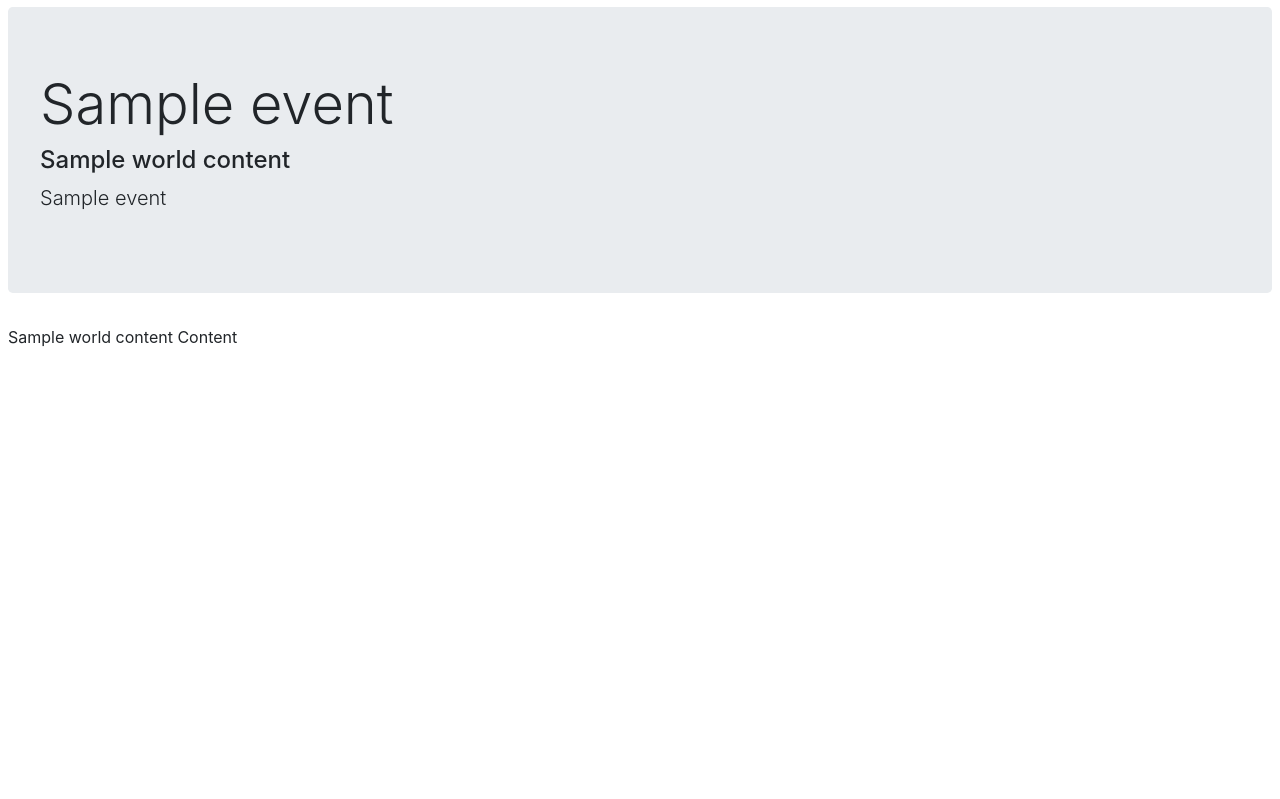
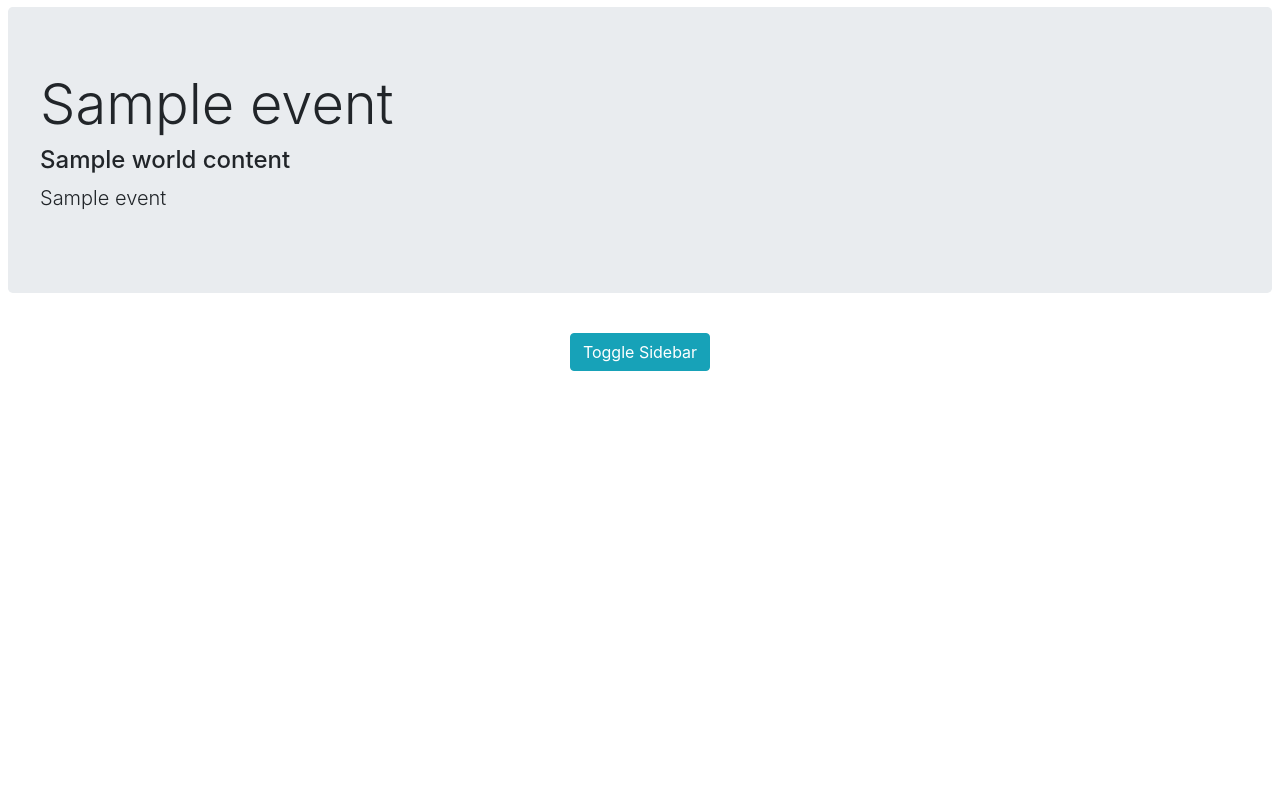
Before and after one commit to VRiveland/world-builder, a Flask app: template app/templates/event.html in a window 1280 px wide. Shown: the part 71-870 px from the top of the page. Before the commit the page ends 418 px from the top, so only its background shows below. Run offline with Flask 2, Linux system fonts and the light colour scheme; the template is opened without the code that fills it: most values are stand-ins (such as "Sample title", 1, 10 or a date in 2020); some libraries are stand-ins or nearby versions.

Commit message:
Functional sidebar in the worldBase template

```diff
--- a/app/static/style.css
+++ b/app/static/style.css
@@ -2,6 +2,7 @@ body {
     padding-top: 70px
 }
 
+/* style for items in boxes, used in templates like event & world */
 .title {
     background-color: coral;
     text-align: center;
@@ -20,3 +21,42 @@ body {
     color: black;
     text-decoration: none;
 }
+
+/* styling to make sidebar in world base template functional */
+.wrapper {
+    display: flex;
+    align-items: stretch;
+}
+
+#sidebar {
+    min-width: 25vw;
+    max-width: 25vw;
+    min-height: 100vh;
+}
+
+#sidebar.active{
+    margin-left: -25vw;
+}
+
+/* TODO: test this on a smaller screen */
+@media (max-width: 768px) {
+    #sidebar.active {
+        margin-left: -250px;
+    }
+    #sidebar {
+        margin-left: 0;
+        min-width: 250px;
+        max-width: 250px;
+    }
+}
+
+#content{
+    display: block;
+    min-width: 75vw;
+    max-width: 75vw;
+}
+
+#content.active{
+    min-width: 100vw;
+    max-width: 100vw;
+}
--- a/app/templates/base.html
+++ b/app/templates/base.html
@@ -31,10 +31,8 @@
             </ul>
         </div>
     </nav>
-    <div class="p-2">
     {% block content %}
     {% endblock %}
-    </div>
     <!-- JavaScript -->
     <script src="https://code.jquery.com/jquery-3.3.1.slim.min.js" integrity="sha384-q8i/X+965DzO0rT7abK41JStQIAqVgRVzpbzo5smXKp4YfRvH+8abtTE1Pi6jizo" crossorigin="anonymous"></script>
     <!-- <script src="{{ url_for('static', filename='script.js')}}"></script> -->
--- a/app/templates/index.html
+++ b/app/templates/index.html
@@ -1,6 +1,7 @@
 {% extends "base.html" %}
 {% import "bootstrap/wtf.html" as wtf %}
 {% block content %}
+<div class="p-2">
 <div class="jumbotron">
     <h1 class="display-4">
         Worlds overview
@@ -24,4 +25,5 @@
         {% endfor %}
     </div>
 </div>
+</div>
 {% endblock %}
--- a/app/templates/worldBase.html
+++ b/app/templates/worldBase.html
@@ -1,12 +1,8 @@
 {% extends "base.html" %}
 {% import "bootstrap/wtf.html" as wtf %}
 {% block content %}
-<div class="jumbotron">
-    {% block jumbotron %}
-    {% endblock %}
-</div>
 <div class="wrapper">
-    <div id="sidebar">
+    <div id="sidebar" class="active">
         <div id="close">
             <i class="fas fa-arrow-left"></i>
         </div>
@@ -14,12 +10,47 @@
             {{worldContent[0][1]}} Content
         </div>
         <ul class="list-unstyled components">
-
+            <li class="active">
+                <a href="#homeSubmenu" data-toggle="collapse" aria-expanded="false" class="dropdown-toggle">Home</a>
+                <ul class="collapse list-unstyled" id="homeSubmenu">
+                    <li>
+                        <a href="#">Home 1</a>
+                    </li>
+                    <li>
+                        <a href="#">Home 2</a>
+                    </li>
+                    <li>
+                        <a href="#">Home 3</a>
+                    </li>
+                </ul>
+            </li>
         </ul>
     </div>
-    <div id="content">
+    <div id="content" class="p-2 active">
+        <div class="jumbotron">
+            {% block jumbotron %}
+            {% endblock %}
+        </div>
+        <div class="row justify-content-center no-gutters">
+            <nav class="navbar navbar-expand-lg">
+                <button type="button" id="sidebarCollapse" class="btn btn-info">
+                    <i class="fas fa-align-left"></i>
+                    <span>Toggle Sidebar</span>
+                </button>
+            </nav>
+        </div>
         {% block worldContent %}
         {% endblock %}
     </div>
 </div>
 {% endblock %}
+{% block scripts %}
+<script>
+$(document).ready(function () {
+    $('#sidebarCollapse').on('click', function () {
+        $('#sidebar').toggleClass('active');
+        $('#content').toggleClass('active');
+    });
+});
+</script>
+{% endblock %}
```
